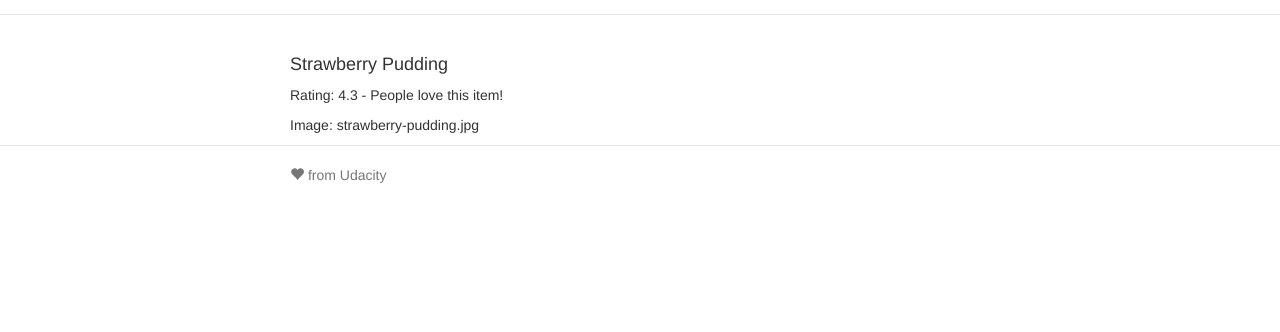
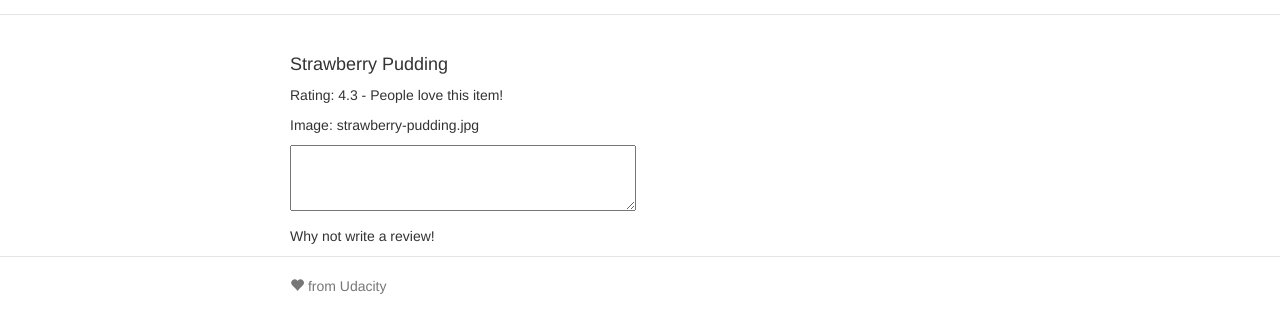
Before and after one commit to richardkalehoff/FEF-Angular-script-project, a website: page app/index.html in a window 1280 px wide. Shown: the part 58-390 px from the top of the page. Drawn offline with nearby package versions, Linux system fonts and the light colour scheme; files that its build step writes are made by us from their sources.

Commit message:
add ng-model directive

```diff
--- a/app/views/menu.html
+++ b/app/views/menu.html
@@ -4,6 +4,13 @@
       <h4>{{menu.name}}</h4>
       <p>Rating: {{menu.rating}} <span ng-if="menu.rating > 4.0" ng-class="{highlight: menu.rating > 4.5}"> - People love this item!</span></p>
       <p>Image: {{menu.img}}</p>
+      <p>
+        <textarea ng-model="menu.newReview" name="menu.review" rows="3" cols="40"></textarea>
+      </p>
+      <p>
+        {{menu.newReview}}
+        <span ng-if="!menu.newReview">Why not write a review!</span>
+      </p>
     </div>
   </div>
 </div>
```
